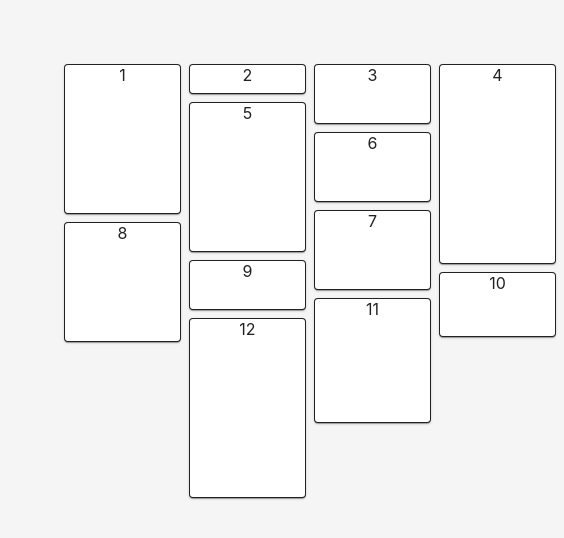
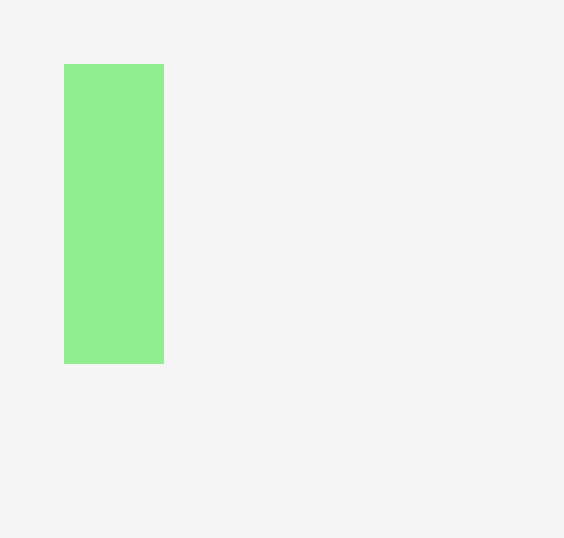
Before and after one commit to andriy-sachok/testing-mui-materials, a React (Create React App) app: page / in a window 390 px wide. Shown: the top 538 px of the page, 564 px wide, since content can reach past the window. Built offline with nearby package versions, Linux system fonts and the light colour scheme.

Commit message:
added <MuiResponsiveness />

```diff
--- a/src/App.jsx
+++ b/src/App.jsx
@@ -35,9 +35,10 @@ import { AdapterDateFns } from '@mui/x-date-pickers/AdapterDateFns';
 // import MuiDateRangePicker from './components/mui lab/MuiDateRangePicker';
 // import MuiTabs from './components/navigation/MuiTabs';
 // import MuiTimeline from './components/mui lab/MuiTimeline';
+// import MuiMasonry from './components/mui lab/MuiMasonry';
 
 import './App.css';
-import MuiMasonry from './components/mui lab/MuiMasonry';
+import MuiResponsivness from './components/MuiResponsivness';
 
 const App = () => {
   return (
@@ -75,7 +76,8 @@ const App = () => {
         {/* <MuiDateRangePicker /> */}
         {/* <MuiTabs /> */}
         {/* <MuiTimeline /> */}
-        <MuiMasonry />
+        {/* <MuiMasonry /> */}
+        <MuiResponsivness />
       </div>
     </LocalizationProvider>
   );
--- /dev/null
+++ b/src/components/MuiResponsivness.jsx
@@ -0,0 +1,23 @@
+import { Box } from '@mui/material';
+import { bgcolor } from '@mui/system';
+import React from 'react';
+
+const MuiResponsivness = () => {
+  return (
+    <Box
+      sx={{
+        height: '300px',
+        width: {
+          xs: 100,
+          sm: 200,
+          md: 300,
+          lg: 400,
+          xl: 500,
+        },
+        bgcolor: 'lightgreen',
+      }}
+    />
+  );
+};
+
+export default MuiResponsivness;
```
